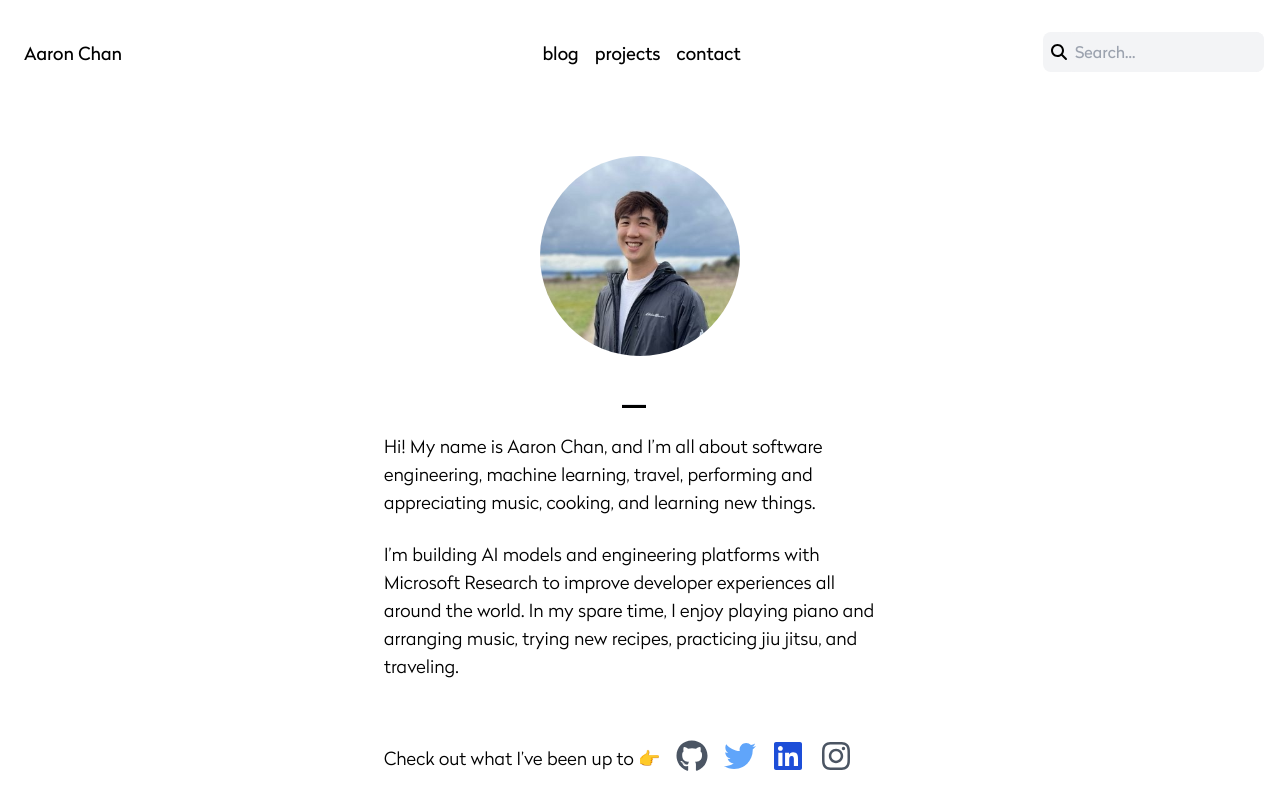
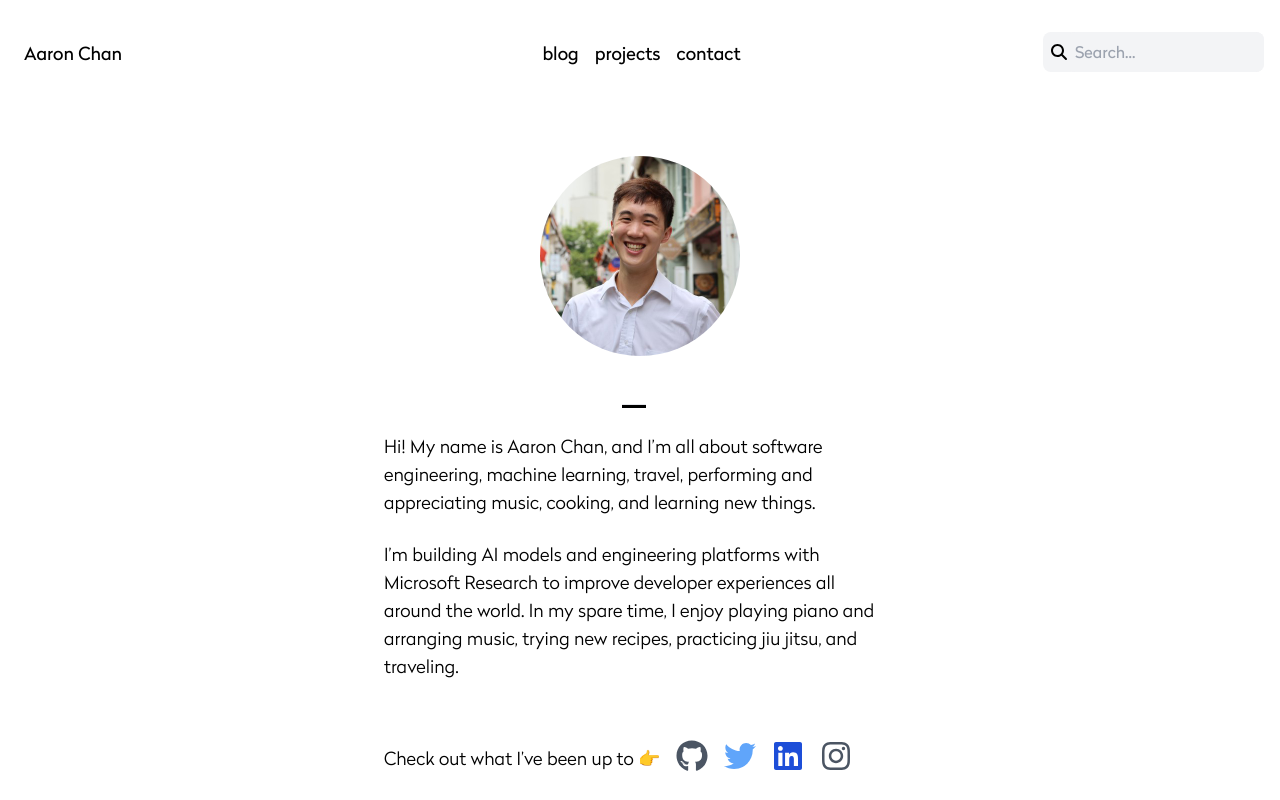
Before and after one commit to aayc/aaronchan.dev, a Next.js app: page / in a window 1280 px wide. Shown: the top 800 px of the page. Built offline with nearby package versions, Linux system fonts and the light colour scheme.

Commit message:
Bump resume

```diff
--- a/pages/index.tsx
+++ b/pages/index.tsx
@@ -54,7 +54,7 @@ const Home = (props: HomePageProps) => {
             <div className="flex justify-center">
               <Image
                 className="rounded-full"
-                src={"/profile2.jpeg"}
+                src={"/profile3.jpeg"}
                 alt={"Picture of Aaron Chan"}
                 width={200}
                 height={200}
```
Also changed, not shown: public/profile3.jpeg (added), 1 other file (tests, documents, lock files or other folders).
